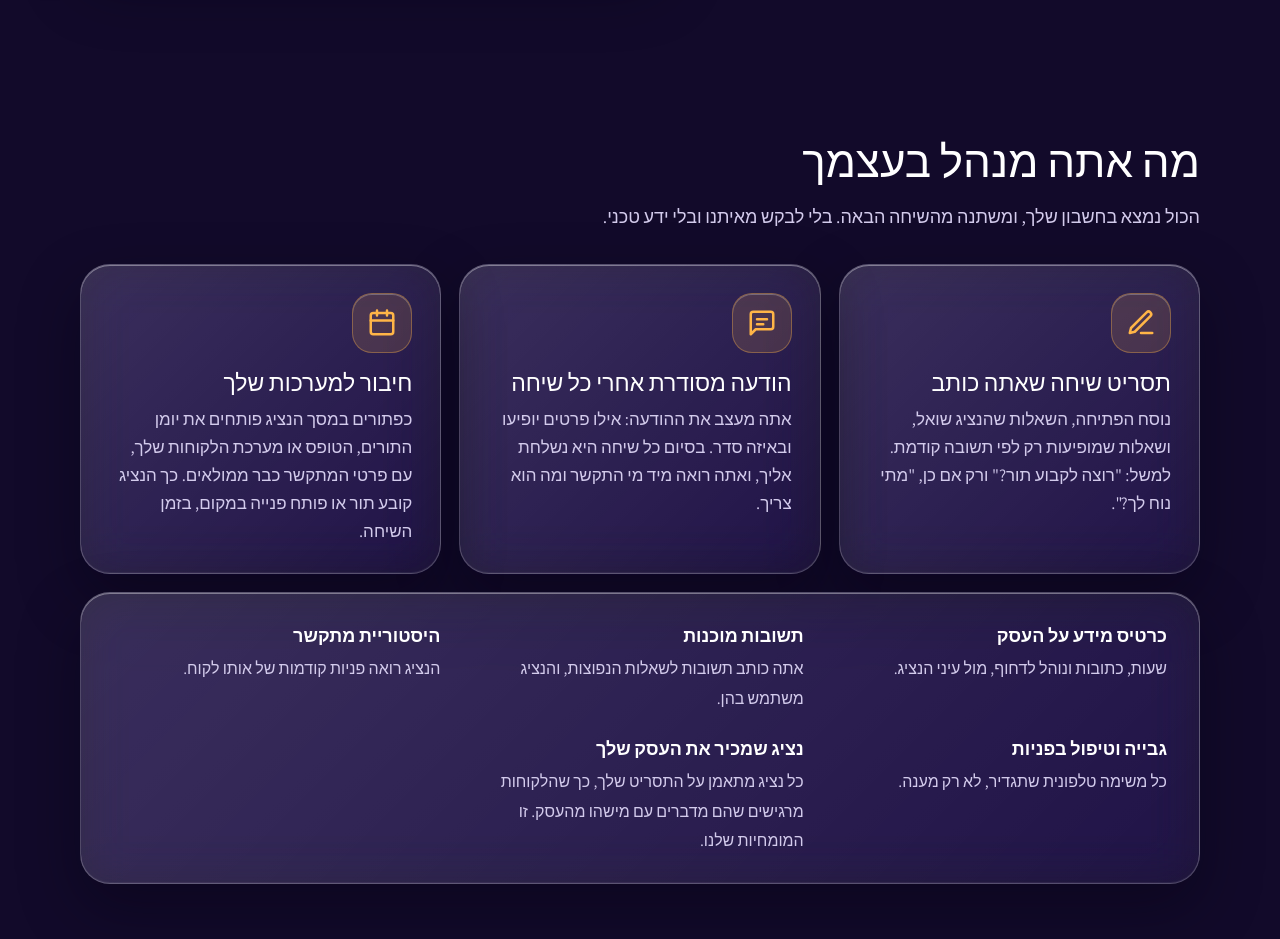
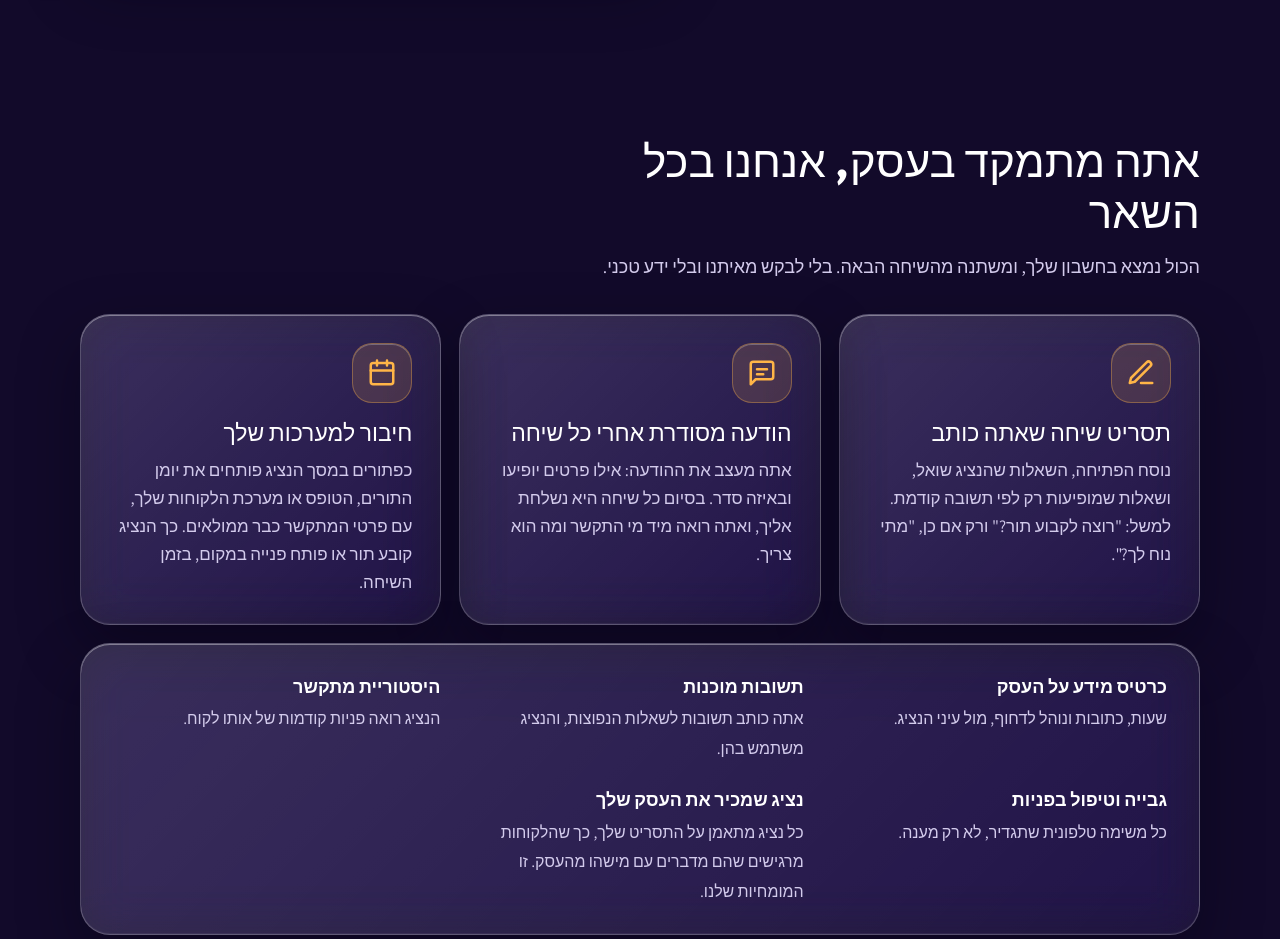
Before and after one commit to liopar77-eng/s.center-poblic, a plain HTML site: page index.html in a window 1280 px wide. Shown: the part 820-1759 px from the top of the page. Drawn offline with Linux system fonts and the light colour scheme.

Commit message:
כותרת: אתה מתמקד בעסק, אנחנו בכל השאר
Co-Authored-By: Claude Opus 5.5 <noreply@anthropic.com>
Claude-Session: https://claude.ai/code/session_01ToctrHkQjupKPm4p8h1Quj

```diff
--- a/index.html
+++ b/index.html
@@ -300,7 +300,7 @@ footer{color:var(--muted);font-size:15px;padding:8px 0 96px;text-align:center}
 
   <section id="system" aria-labelledby="sys-h">
     <div class="sec-head">
-      <h2 id="sys-h">מה אתה מנהל בעצמך</h2>
+      <h2 id="sys-h">אתה מתמקד בעסק, אנחנו בכל השאר</h2>
       <p>הכול נמצא בחשבון שלך, ומשתנה מהשיחה הבאה. בלי לבקש מאיתנו ובלי ידע טכני.</p>
     </div>
 
```
